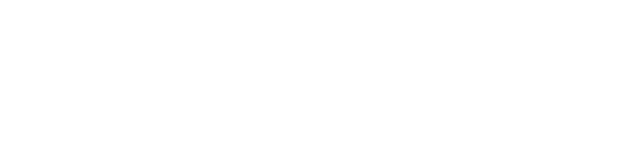
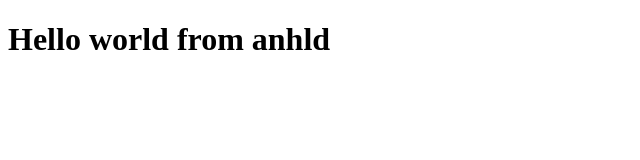
Before and after one commit to wolfwithcode/techstore, a plain HTML site: page index.html in a window 1280 px wide. Shown: the whole page, without its empty margins (0-640 px from the left). Drawn offline with Linux system fonts and the light colour scheme.

Commit message:
Update index.html

```diff
--- a/index.html
+++ b/index.html
@@ -6,6 +6,6 @@
     <title>Hello world</title>
 </head>
 <body>
-
+    <h1>Hello world from anhld</h1>
 </body>
 </html>
```
